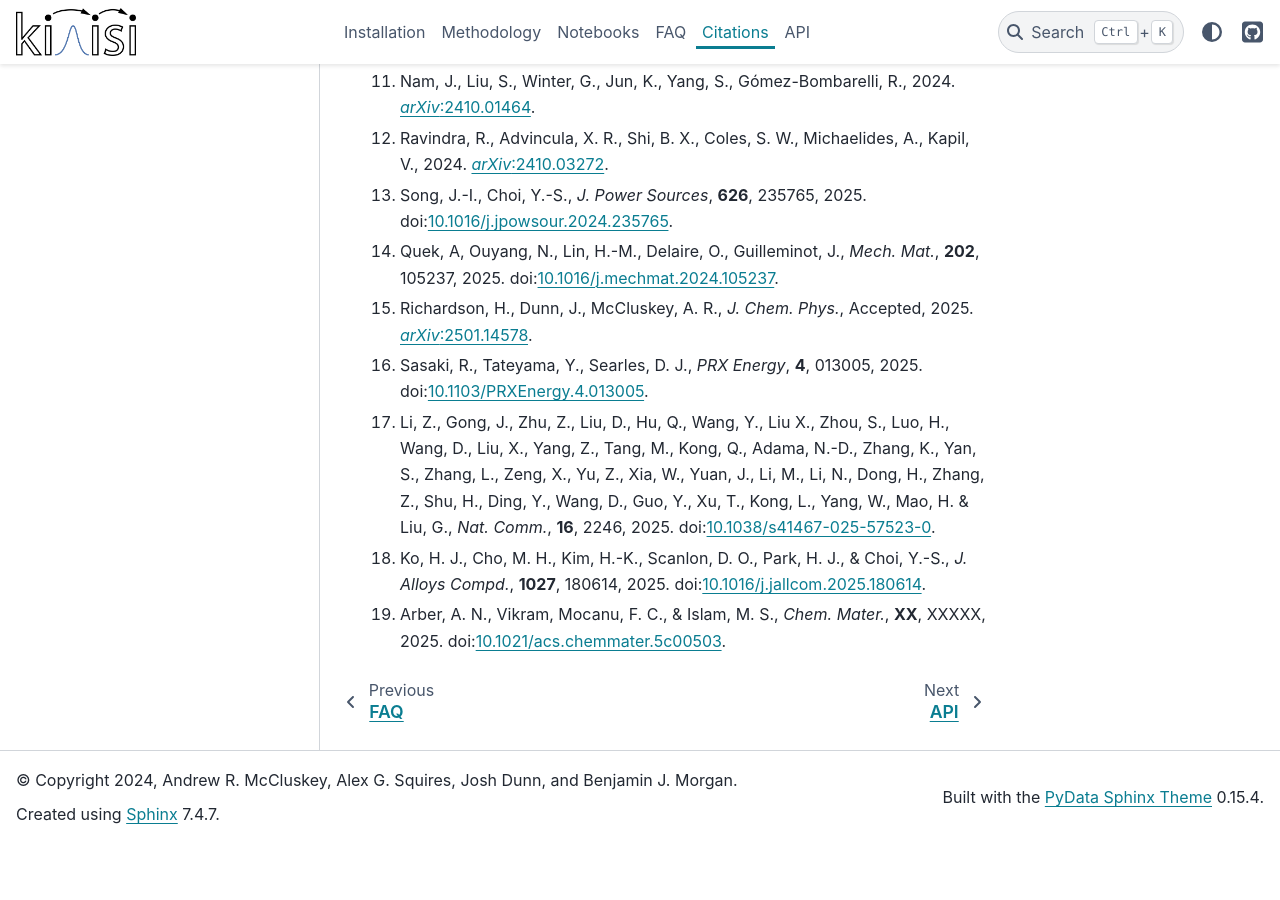
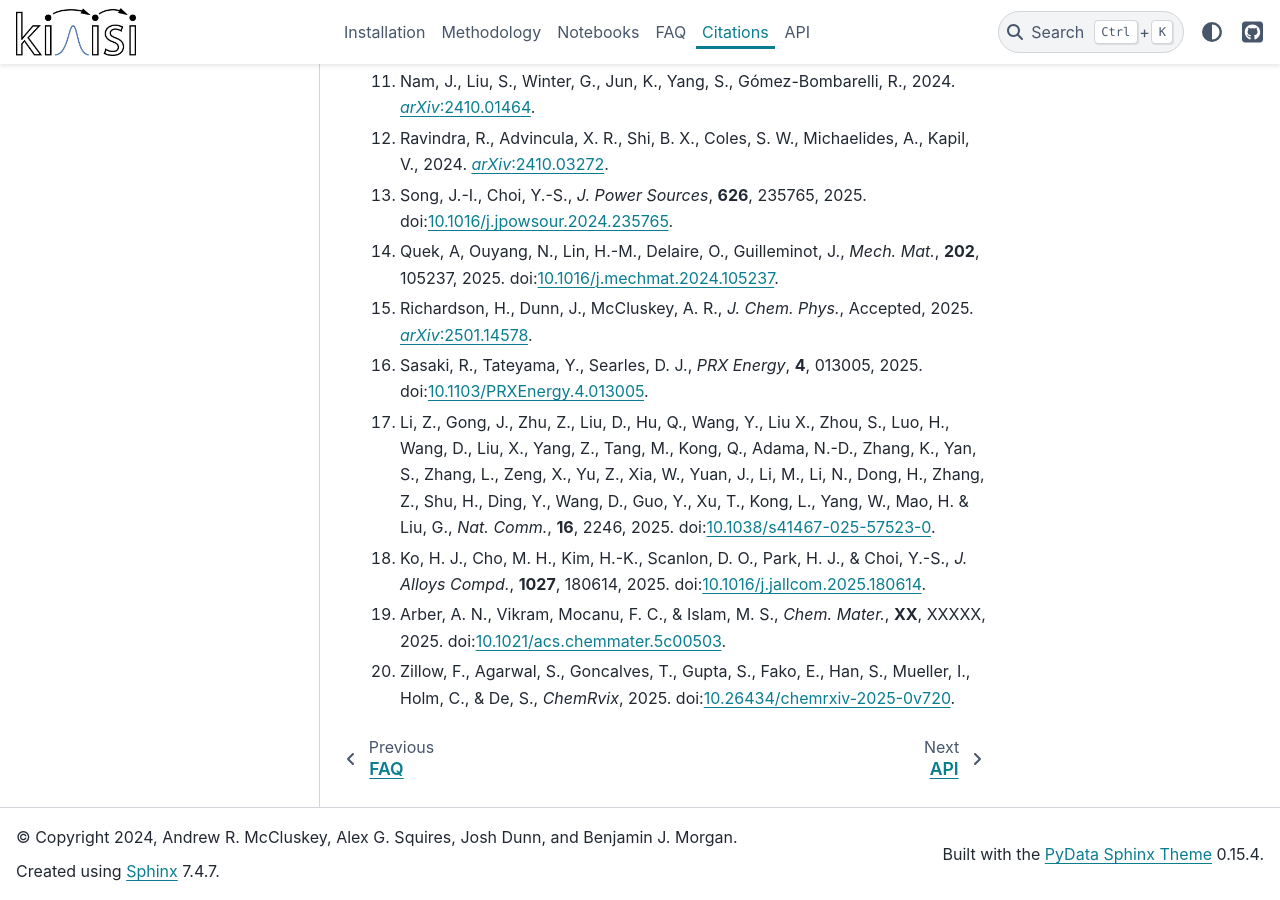
Before and after one commit to bjmorgan/kinisi, a Sphinx documentation site: the page built from docs/source/papers.md, in a window 1280 px wide and 900 px high, scrolled down 886 px. Built offline with Sphinx 7.4.7 and the PyData theme 0.15.4, drawn with Linux system fonts in a browser that asks for light colours; before the commit the page ends 1730 px from its top, so only the background shows below that.

Commit message:
Add latest paper

```diff
--- a/docs/source/papers.md
+++ b/docs/source/papers.md
@@ -21,3 +21,4 @@ Here we will try and list publications that have used `kinisi` (if you would lik
 17. Li, Z., Gong, J., Zhu, Z., Liu, D., Hu, Q., Wang, Y., Liu X., Zhou, S., Luo, H., Wang, D., Liu, X., Yang, Z., Tang, M., Kong, Q., Adama, N.-D., Zhang, K., Yan, S., Zhang, L., Zeng, X., Yu, Z., Xia, W., Yuan, J., Li, M., Li, N., Dong, H., Zhang, Z., Shu, H., Ding, Y., Wang, D., Guo, Y., Xu, T., Kong, L., Yang, W., Mao, H. & Liu, G., *Nat. Comm.*, **16**, 2246, 2025. doi:[10.1038/s41467-025-57523-0](https://doi.org/10.1038/s41467-025-57523-0).
 18. Ko, H. J., Cho, M. H., Kim, H.-K., Scanlon, D. O., Park, H. J., & Choi, Y.-S., *J. Alloys Compd.*, **1027**, 180614, 2025. doi:[10.1016/j.jallcom.2025.180614](https://doi.org/10.1016/j.jallcom.2025.180614).
 19. Arber, A. N., Vikram, Mocanu, F. C., & Islam, M. S., *Chem. Mater.*, **XX**, XXXXX, 2025. doi:[10.1021/acs.chemmater.5c00503](https://doi.org/10.1021/acs.chemmater.5c00503).
+20. Zillow, F., Agarwal, S., Goncalves, T., Gupta, S., Fako, E., Han, S., Mueller, I., Holm, C., & De, S., *ChemRvix*, 2025. doi:[10.26434/chemrxiv-2025-0v720](https://doi.org/10.26434/chemrxiv-2025-0v720).
```
